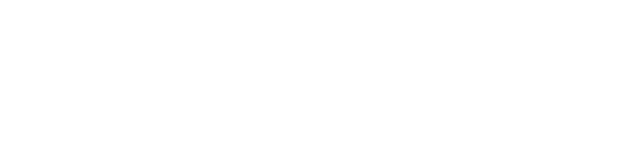
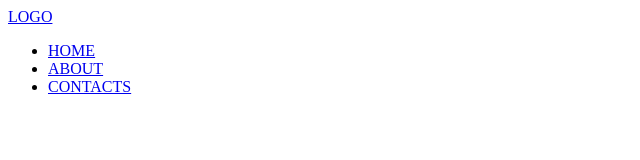
Before and after one commit to AleksaHrevtsova/sass, a plain HTML site: page index.html in a window 1280 px wide. Shown: the whole page, without its empty margins (0-640 px from the left). Drawn offline with Linux system fonts and the light colour scheme.

Commit message:
header edded

```diff
--- a/index.html
+++ b/index.html
@@ -6,6 +6,16 @@
   <title>Sass</title>
 </head>
 <body>
+  <header>
+    <a href="#">LOGO</a>
+    <nav>
+      <ul>
+        <li><a href="#">HOME</a></li>
+        <li><a href="#">ABOUT</a></li>
+        <li><a href="#">CONTACTS</a></li>
+      </ul>
+    </nav>
+  </header>
 
 </body>
 </html>
```
